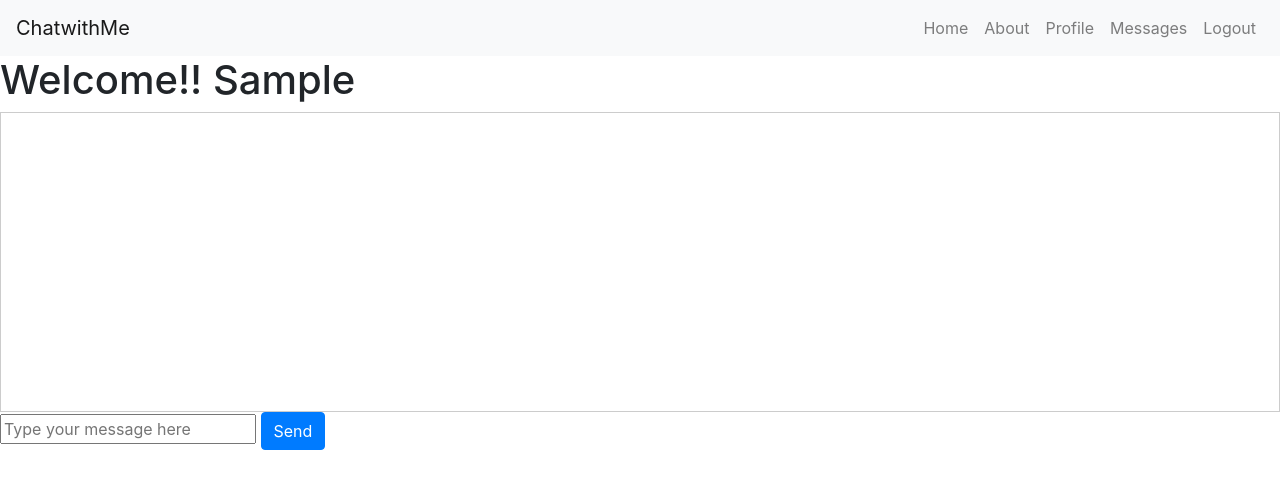
After one commit to 2003HARSH/ReaderSphere, a Flask app: page /messages in a window 1280 px wide. The commit adds this page. Shown: the top 489 px of the page. Run offline with Flask 3, Linux system fonts and the light colour scheme; the visitor is signed in with stand-in values (Sample User, id 1); data that the repository does not hold is empty; parts of the project's set-up code (start-up, migrations or seed data) failed here and were passed over; some libraries are stand-ins or nearby versions.

Commit message:
Broadcast message functionality added

```diff
--- a/main.py
+++ b/main.py
@@ -1,6 +1,6 @@
 from website import create_app
 
-app=create_app()
+app,socketio=create_app()
 
 if __name__=="__main__":
-    app.run(host='0.0.0.0',debug=True)
+    socketio.run(app,host='0.0.0.0',debug=True)
--- a/requirements.txt
+++ b/requirements.txt
@@ -3,3 +3,4 @@ flask-sqlalchemy
 flask-migrate
 flask-login
 python-dotenv
+flask-socketio
--- a/website/__init__.py
+++ b/website/__init__.py
@@ -1,20 +1,16 @@
 from flask import Flask
-from flask_sqlalchemy import SQLAlchemy
 from os import path
-from flask_login import LoginManager
-from dotenv import load_dotenv
 import os
-
-load_dotenv()
-
-db = SQLAlchemy()
-DB_NAME=os.getenv('DB_NAME')
+from .sockets import configure_socketio
 
 def create_app():
+    from .extensions import socketio,db,login_manager,DB_NAME
     app = Flask(__name__)
     app.config['SECRET_KEY'] = os.getenv('SECRET_KEY')
     app.config['SQLALCHEMY_DATABASE_URI'] = f'sqlite:///{DB_NAME}'
     db.init_app(app)
+
+    socketio.init_app(app, cors_allowed_origins="*")
 
     from .views import views
     from .auth import auth
@@ -23,7 +19,6 @@ def create_app():
     app.register_blueprint(auth, url_prefix='/')
 
     from . import models  # Run it once
-    login_manager=LoginManager()
     login_manager.login_view='auth.login'
     login_manager.init_app(app)
 
@@ -36,4 +31,7 @@ def create_app():
             db.create_all()
             print("Database created")
 
-    return app
+    configure_socketio(socketio)
+
+
+    return app,socketio
--- a/website/auth.py
+++ b/website/auth.py
@@ -1,7 +1,7 @@
 from flask import Blueprint,render_template,request,flash,redirect,url_for
 import string
 from .models import User
-from . import db
+from .extensions import db
 from datetime import datetime
 from werkzeug.security import generate_password_hash,check_password_hash
 from flask_login import login_required,login_user,logout_user,current_user
--- a/website/templates/base.html
+++ b/website/templates/base.html
@@ -8,6 +8,8 @@
         integrity="sha384-Vkoo8x4CGsO3+Hhxv8T/Q5PaXtkKtu6ug5TOeNV6gBiFeWPGFN9MuhOf23Q9Ifjh" crossorigin="anonymous" />
     <link rel="stylesheet" href="https://stackpath.bootstrapcdn.com/font-awesome/4.7.0/css/font-awesome.min.css"
         crossorigin="anonymous" />
+    <script src="https://cdnjs.cloudflare.com/ajax/libs/socket.io/4.0.1/socket.io.js" integrity="sha512-q/dWJ3kcmjBLU4Qc47E4A9kTB4m3wuTY7vkFJDTZKjTs8jhyGQnaUrxa0Ytd0ssMZhbNua9hE+E7Qv1j+DyZwA==" crossorigin="anonymous"></script>
+
     <title>{% block title %}ChatwithMe{% endblock %}</title>
 </head>
 
@@ -25,6 +27,7 @@
                 <li class="nav-item"><a class="nav-link" href="/about">About</a></li>
                 {% if user.is_authenticated %}
                 <li class="nav-item"><a class="nav-link" href="/profile">Profile</a></li>
+                <li class="nav-item"><a class="nav-link" href="/messages">Messages</a></li>
                 <li class="nav-item"><a class="nav-link" href="/logout">Logout</a></li>
                 {% else %}
                 <li class="nav-item"><a class="nav-link" href="/signup">Sign Up</a></li>
--- a/website/templates/index.html
+++ b/website/templates/index.html
@@ -2,6 +2,6 @@
 
 {% block title%} ChatWithMe {%endblock%}
 {%block content %}
-<p>Lorem ipsum dolor sit amet consectetur adipisicing elit. Labore quae quis, suscipit dicta quidem nobis saepe aperiam, vel eaque ullam culpa nesciunt maxime asperiores est minima dolor, ex reiciendis vero.</p>
+<h3>A basic Chat website</h3>
 
 {%endblock%}
--- /dev/null
+++ b/website/templates/messages.html
@@ -0,0 +1,49 @@
+{% extends "base.html" %}
+
+{% block title %} Messages {% endblock %}
+
+{% block content %}
+<div class="message-box">
+    <h1>Welcome!! {{ user.first_name }}</h1>
+
+    <div id="messages" style="border: 1px solid #ccc; padding: 10px; height: 300px; overflow-y: scroll;">
+        {% for message in messages %}
+            <div>
+                <strong>{{ message.firstname }}:</strong> {{ message.message }} <em>({{ message.timestamp }})</em>
+            </div>
+        {% endfor %}
+    </div>
+
+    <div class="inputs">
+        <input type="text" name="message" id="message" placeholder="Type your message here" >
+        <button type="button" name="send" id="send-btn" onclick="send_message()" class="btn btn-primary">Send</button>
+    </div>
+</div>
+
+<script type="text/javascript">
+    var socket = io();
+
+    socket.on('connect', function () {
+        console.log('Connected to the server');
+    });
+
+    socket.on('disconnect', function () {
+        console.log('Disconnected from the server');
+    });
+
+    function send_message() {
+        var message = document.getElementById('message').value;
+        console.log(message);
+        if (message.trim() !== '') {
+            socket.send(message);
+            document.getElementById('message').value = '';
+        }
+    }
+
+    socket.on('message', function (data) {
+        var messageElement = document.createElement('div');
+        messageElement.innerHTML = '<strong>' + data.firstname + ':</strong> ' + data.message + ' <em>(' + data.timestamp + ')</em>';
+        document.getElementById('messages').appendChild(messageElement);
+    });
+</script>
+{% endblock %}
--- a/website/views.py
+++ b/website/views.py
@@ -1,5 +1,7 @@
-from flask import Blueprint,render_template
+from flask import Blueprint,render_template,request
 from flask_login import login_required,current_user
+from .models import User,Message
+from .extensions import socketio,db
 
 views=Blueprint('views',__name__)
 
@@ -14,4 +16,17 @@ def about():
 @views.route('/profile')
 @login_required
 def profile():
-    return render_template('profile.html',user=current_user)
+    return render_template('profile.html',user=current_user,friends=User.query.all()) #temporary
+
+@views.route('/messages')
+@login_required
+def messages():
+    previous_messages = Message.query.order_by(Message.timestamp).all()
+
+    messages_data = [{
+        'firstname': User.query.filter_by(id=message.sender_id).first().first_name,
+        'message': message.content,
+        'timestamp': message.timestamp.strftime('%Y-%m-%d %H:%M:%S')
+    } for message in previous_messages]
+
+    return render_template('messages.html', user=current_user, messages=messages_data)
```
Also changed, not shown: website/extensions.py (added, +14 -0 lines), website/models.py (+10 -1 lines), website/sockets.py (added, +26 -0 lines), website/templates/profile.html (+60 -5 lines).
